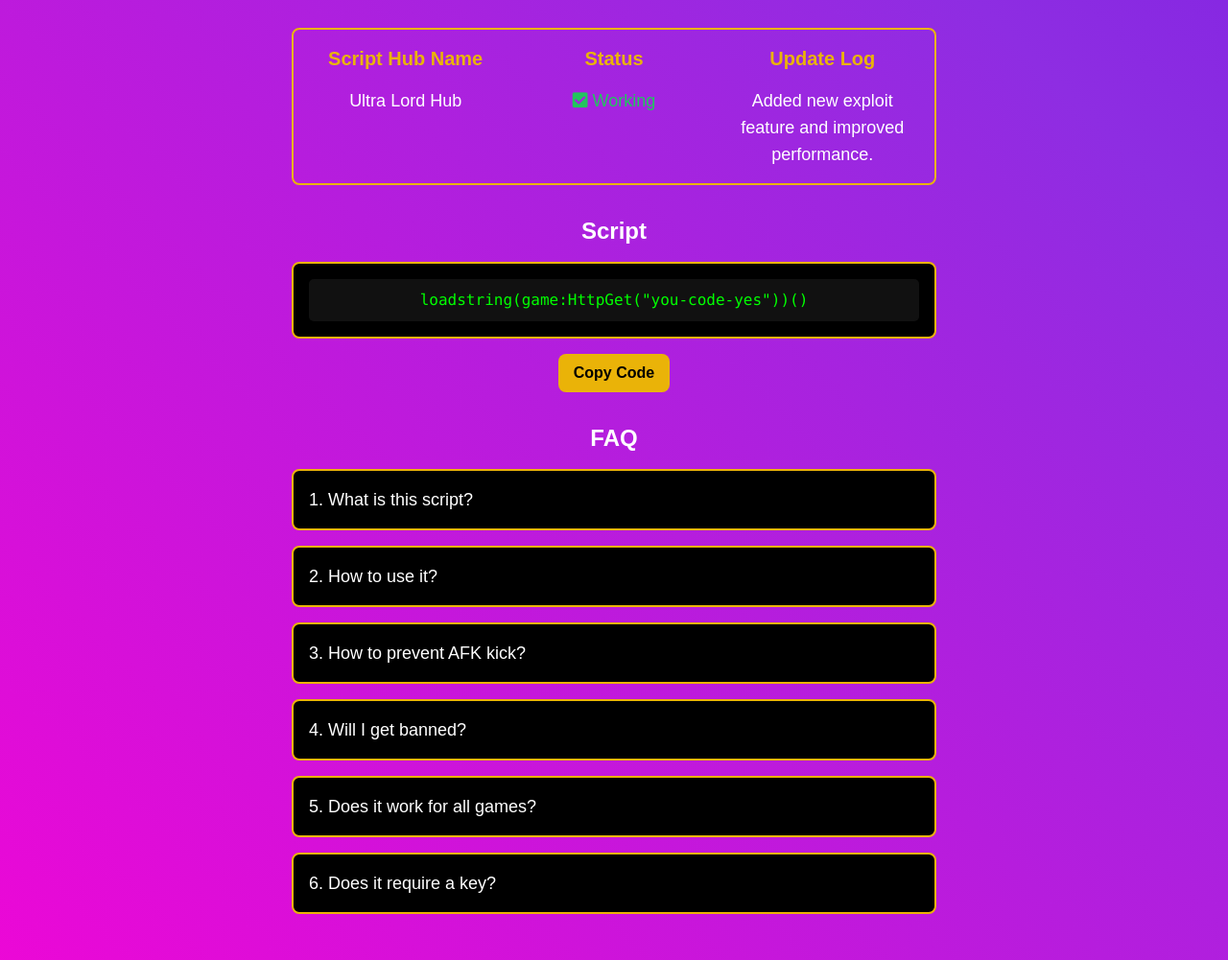
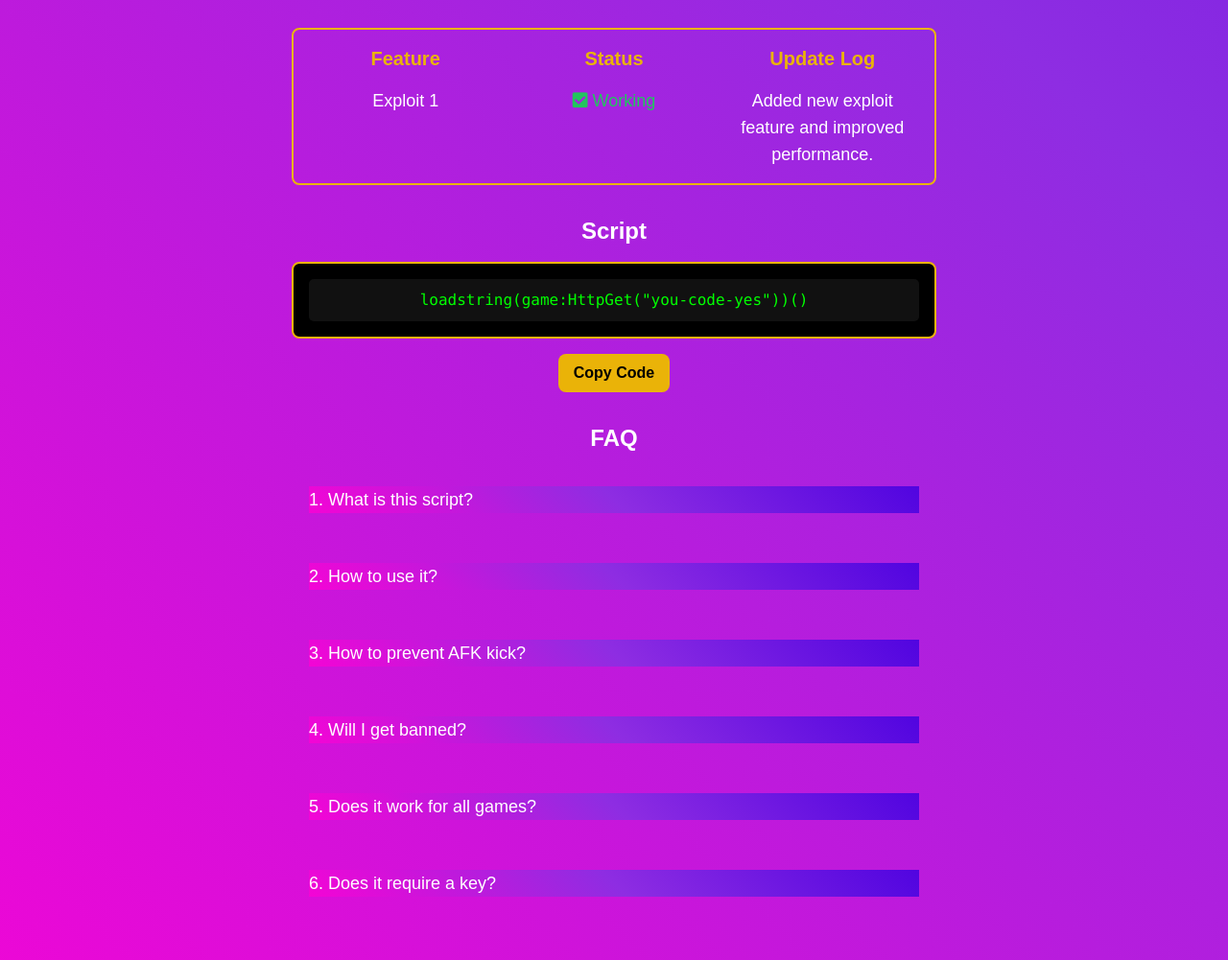
Before and after one commit to memecat9265629/Project-Full-Script-By-Ultra-Lord, a plain HTML site: page index.html in a window 1280 px wide. Shown: the part 151-1152 px from the top of the page at 96% size. Drawn offline with nearby package versions, Linux system fonts and the light colour scheme.

Commit message:
Update index.html

```diff
--- a/index.html
+++ b/index.html
@@ -35,6 +35,22 @@
         .faq-answer.active {
             display: block;
             opacity: 1;
+        }
+
+        /* FAQ Border Gradient with Radius */
+        .faq-item {
+            border: 3px solid transparent;
+            border-radius: 15px;
+            background-image: linear-gradient(45deg, #ff00d4, #8e2de2, #4a00e0);
+            background-origin: border-box;
+            background-clip: content-box;
+            padding: 15px;
+            cursor: pointer;
+            transition: transform 0.3s ease-in-out;
+        }
+
+        .faq-item:hover {
+            transform: scale(1.05);
         }
 
         /* Status Animation */
@@ -101,7 +117,7 @@
         <section class="mb-8">
             <div class="grid grid-cols-3 gap-4 p-4 border-2 border-yellow-500 rounded-lg">
                 <div class="text-center">
-                    <h3 class="text-xl font-bold text-yellow-500">Script Hub Name</h3>
+                    <h3 class="text-xl font-bold text-yellow-500">Feature</h3>
                 </div>
                 <div class="text-center">
                     <h3 class="text-xl font-bold text-yellow-500">Status</h3>
@@ -110,7 +126,7 @@
                     <h3 class="text-xl font-bold text-yellow-500">Update Log</h3>
                 </div>
                 <div class="text-center">
-                    <p class="text-lg">Ultra Lord Hub</p>
+                    <p class="text-lg">Exploit 1</p>
                 </div>
                 <div class="text-center status active">
                     <p class="text-lg text-green-500"><i class="fas fa-check-square"></i> Working</p>
@@ -130,21 +146,21 @@
             <button onclick="copyCode('scriptCode')" class="mt-4 px-4 py-2 font-bold bg-yellow-500 text-black rounded-lg">Copy Code</button>
         </section>
 
-        <!-- FAQ Section with Gradient Animation -->
+        <!-- FAQ Section with Gradient Border Radius -->
         <section class="mb-8">
             <h3 class="text-2xl font-bold text-center">FAQ</h3>
             <div class="mt-4 space-y-4">
-                <div class="p-4 bg-black border-2 border-yellow-500 rounded-lg cursor-pointer" onclick="toggleFAQ(this)">
+                <div class="faq-item" onclick="toggleFAQ(this)">
                     <p class="text-lg">1. What is this script?</p>
                     <div class="faq-answer mt-2 text-gray-300">A Roblox exploit script for Ultra Lord Gun Hub.</div>
                 </div>
 
-                <div class="p-4 bg-black border-2 border-yellow-500 rounded-lg cursor-pointer" onclick="toggleFAQ(this)">
+                <div class="faq-item" onclick="toggleFAQ(this)">
                     <p class="text-lg">2. How to use it?</p>
                     <div class="faq-answer mt-2 text-gray-300">Paste it into a Roblox executor and run it.</div>
                 </div>
 
-                <div class="p-4 bg-black border-2 border-yellow-500 rounded-lg cursor-pointer" onclick="toggleFAQ(this)">
+                <div class="faq-item" onclick="toggleFAQ(this)">
                     <p class="text-lg">3. How to prevent AFK kick?</p>
                     <div class="faq-answer mt-2">
                         <pre id="afkScript">loadstring(game:HttpGet("https://raw.githubusercontent.com/memecat9265629/Project-Full-Script-By-Ultra-Lord-gun/refs/heads/main/scripts/Anti-afk-by-ultra-lord-hub"))()</pre>
@@ -152,17 +168,17 @@
                     </div>
                 </div>
 
-                <div class="p-4 bg-black border-2 border-yellow-500 rounded-lg cursor-pointer" onclick="toggleFAQ(this)">
+                <div class="faq-item" onclick="toggleFAQ(this)">
                     <p class="text-lg">4. Will I get banned?</p>
                     <div class="faq-answer mt-2 text-gray-300">Use at your own risk. Exploiting in Roblox can lead to bans.</div>
                 </div>
 
-                <div class="p-4 bg-black border-2 border-yellow-500 rounded-lg cursor-pointer" onclick="toggleFAQ(this)">
+                <div class="faq-item" onclick="toggleFAQ(this)">
                     <p class="text-lg">5. Does it work for all games?</p>
                     <div class="faq-answer mt-2 text-gray-300">Depends on the game’s anti-cheat system.</div>
                 </div>
 
-                <div class="p-4 bg-black border-2 border-yellow-500 rounded-lg cursor-pointer" onclick="toggleFAQ(this)">
+                <div class="faq-item" onclick="toggleFAQ(this)">
                     <p class="text-lg">6. Does it require a key?</p>
                     <div class="faq-answer mt-2 text-gray-300">No key required for now.</div>
                 </div>
```
